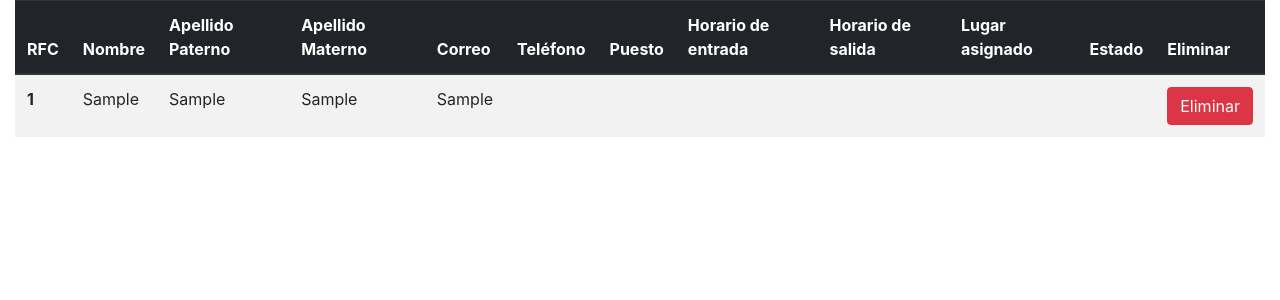
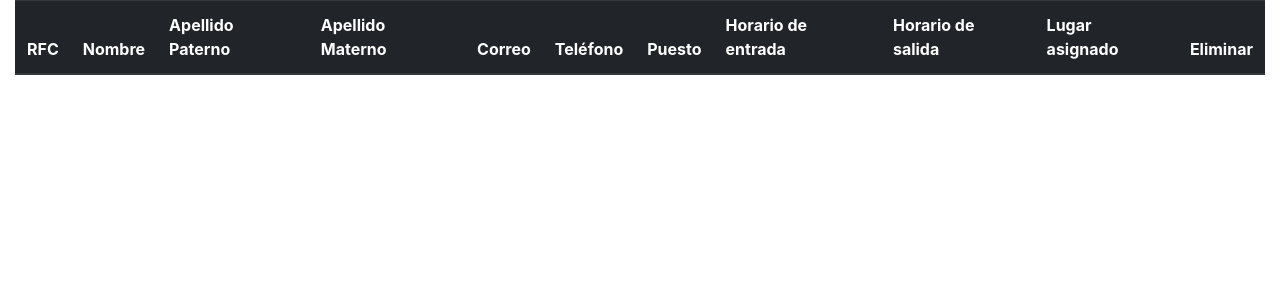
Before and after one commit to AntonHub00/sacda, a Flask app: page /admin_professionals_unsubscribe in a window 1280 px wide. Shown: the part 40-340 px from the top of the page. Run offline with Flask 2, Linux system fonts and the light colour scheme; tables that the repository leaves empty or names only in its code hold one stand-in row (values such as "Sample post"); lists and menus that the app fills with data are empty; some libraries are stand-ins or nearby versions.

Commit message:
Eliminar arreglado
No apacece más un profesor eliminado en la tabla de profesores
disponibles a eliminar.

```diff
--- a/templates/admin_professionals_unsubscribe.html
+++ b/templates/admin_professionals_unsubscribe.html
@@ -2,6 +2,7 @@
 
 {% macro spit_professionals() %}
 {% for professional in r_professionals %}
+{% if professional[12] == 1%}
 <tr>
   <th scope="row">{{professional[0]}}</th>
   <td>{{professional[1]}}</td>
@@ -13,13 +14,13 @@
   <td>{{professional[9]}}</td>
   <td>{{professional[10]}}</td>
   <td>{{professional[11]}}</td>
-  <td>{{professional[12]}}</td>
   <td>
     <form action="{{ url_for('admin_professionals_unsubscribe') }}" method="POST">
       <button type="submit" class="btn btn-danger" name="enviar" value="{{professional[0]}}"/>Eliminar</button>
     </form>
   </td>
 </tr>
+{% endif %}
 {% endfor %}
 {% endmacro %}
 
@@ -42,7 +43,6 @@
         <th scope="col">Horario de entrada</th>
         <th scope="col">Horario de salida</th>
         <th scope="col">Lugar asignado</th>
-        <th scope="col">Estado</th>
         <th scope="col">Eliminar</th>
       </tr>
     </thead>
```
